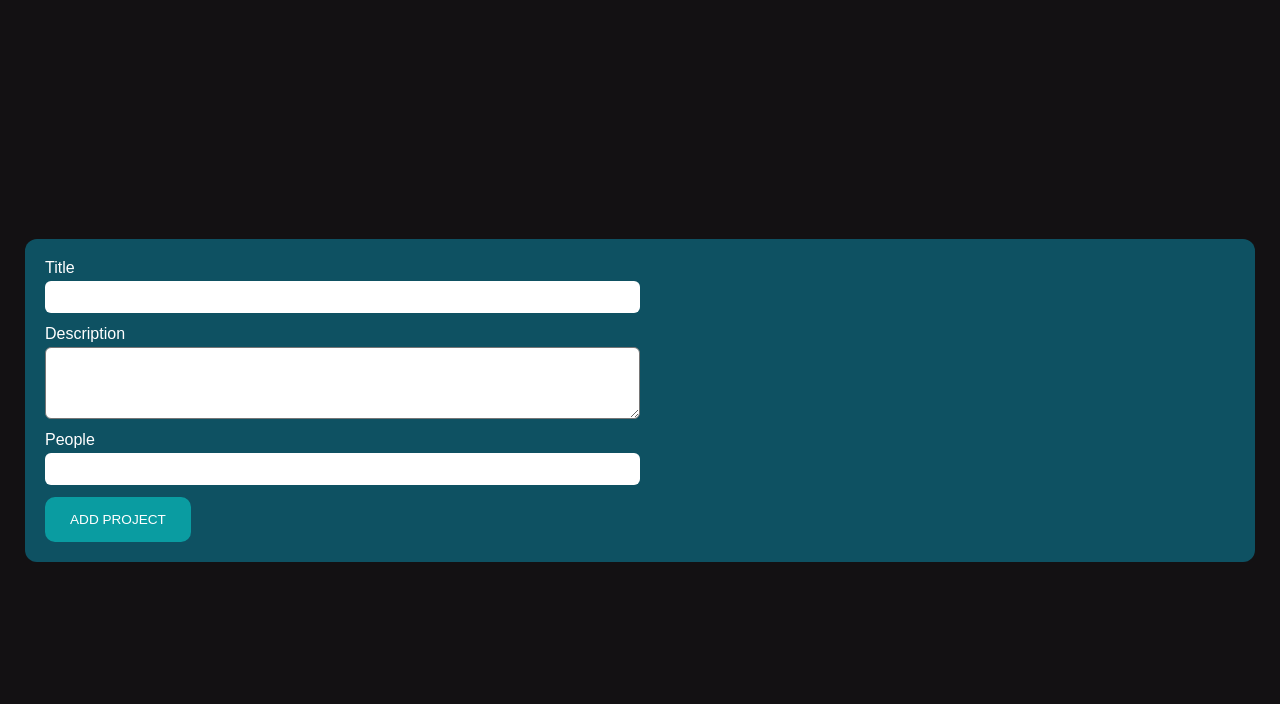
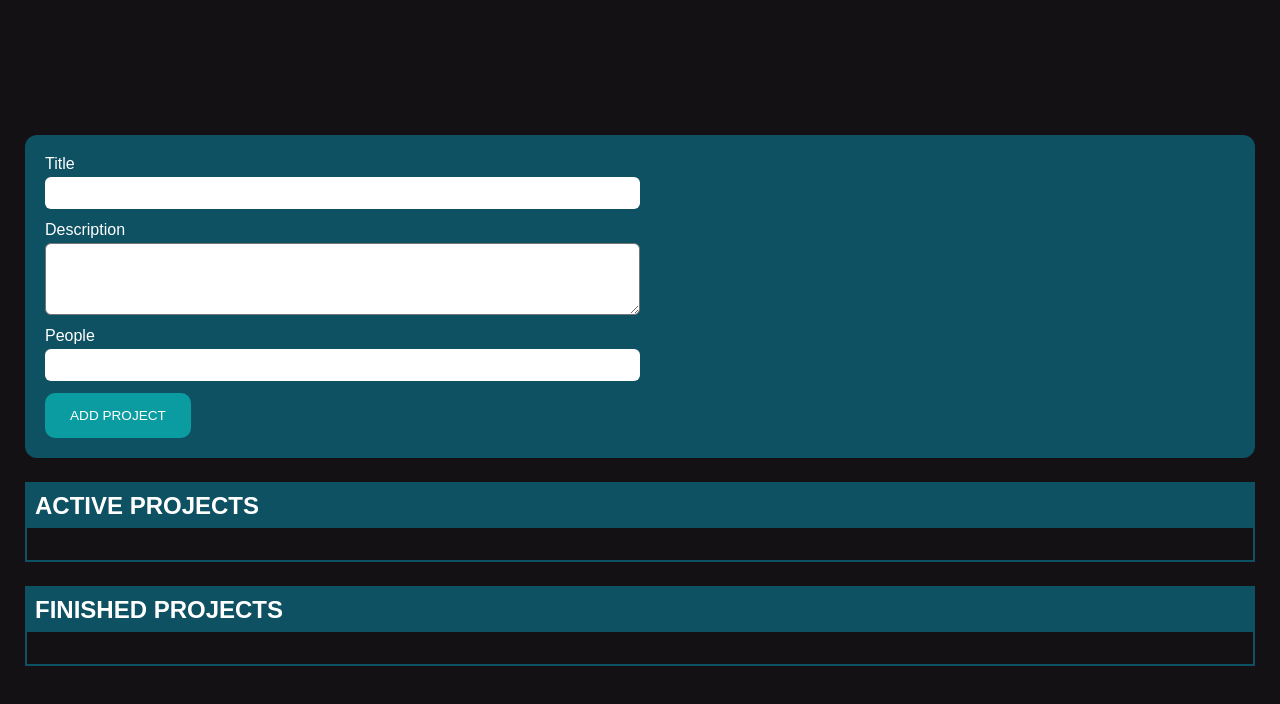
Before and after one commit to Marat-Akhalov/drag-n-drop-tasks, a website built with webpack: page public/index.html in a window 1280 px wide. Built offline with nearby package versions, Linux system fonts and the light colour scheme.

Commit message:
feat: add project list class and additional styling

```diff
--- a/public/index.html
+++ b/public/index.html
@@ -47,9 +47,9 @@
   <template id="project-list">
     <section class="projects">
       <header>
-        <h2></h2>
+        <h2 class="projects__header"></h2>
       </header>
-      <ul></ul>
+      <ul class="projects__list"></ul>
     </section>
   </template>
   <div id="app"></div>
--- a/src/app.ts
+++ b/src/app.ts
@@ -1,4 +1,7 @@
 import './assets/scss/main.scss';
 import { ProjectInput } from './components/project-input';
+import { ProjectList } from './components/project-list';
 
 new ProjectInput();
+new ProjectList('active');
+new ProjectList('finished');
--- a/src/assets/scss/components/_index.scss
+++ b/src/assets/scss/components/_index.scss
@@ -1 +1,2 @@
 @forward './project-form';
+@forward './projects';
--- /dev/null
+++ b/src/assets/scss/components/_projects.scss
@@ -0,0 +1,12 @@
+.projects {
+  border: 2px solid var(--clr-primary-dark);
+  width: 100%;
+  min-height: 80px;
+
+  &__header {
+    margin: 0;
+    margin-bottom: 20px;
+    padding: 8px;
+    background-color: var(--clr-primary-dark);
+  }
+}
--- a/src/components/base-component.ts
+++ b/src/components/base-component.ts
@@ -14,8 +14,6 @@ export abstract class Component<T extends HTMLElement, U extends HTMLElement> {
     )! as HTMLTemplateElement;
 
     this.hostElement = document.getElementById(hostElement)! as T;
-
-    console.log(this.templateElement);
 
     const importedNode = document.importNode(
       this.templateElement.content,
--- /dev/null
+++ b/src/components/project-list.ts
@@ -0,0 +1,21 @@
+import { Component } from './base-component';
+
+export class ProjectList extends Component<HTMLDivElement, HTMLUListElement> {
+  constructor(private type: 'active' | 'finished') {
+    super('project-list', 'app', false, `${type}-projects`);
+
+    this.element.id = `${type}-projects`;
+    this.configure();
+  }
+
+  configure(): void {
+    this.renderContent();
+  }
+
+  renderContent(): void {
+    const listId = `${this.type}-projects-list`;
+    this.element.querySelector('ul')!.id = listId;
+    this.element.querySelector('h2')!.textContent =
+      this.type.toUpperCase() + ' ' + 'PROJECTS';
+  }
+}
```
